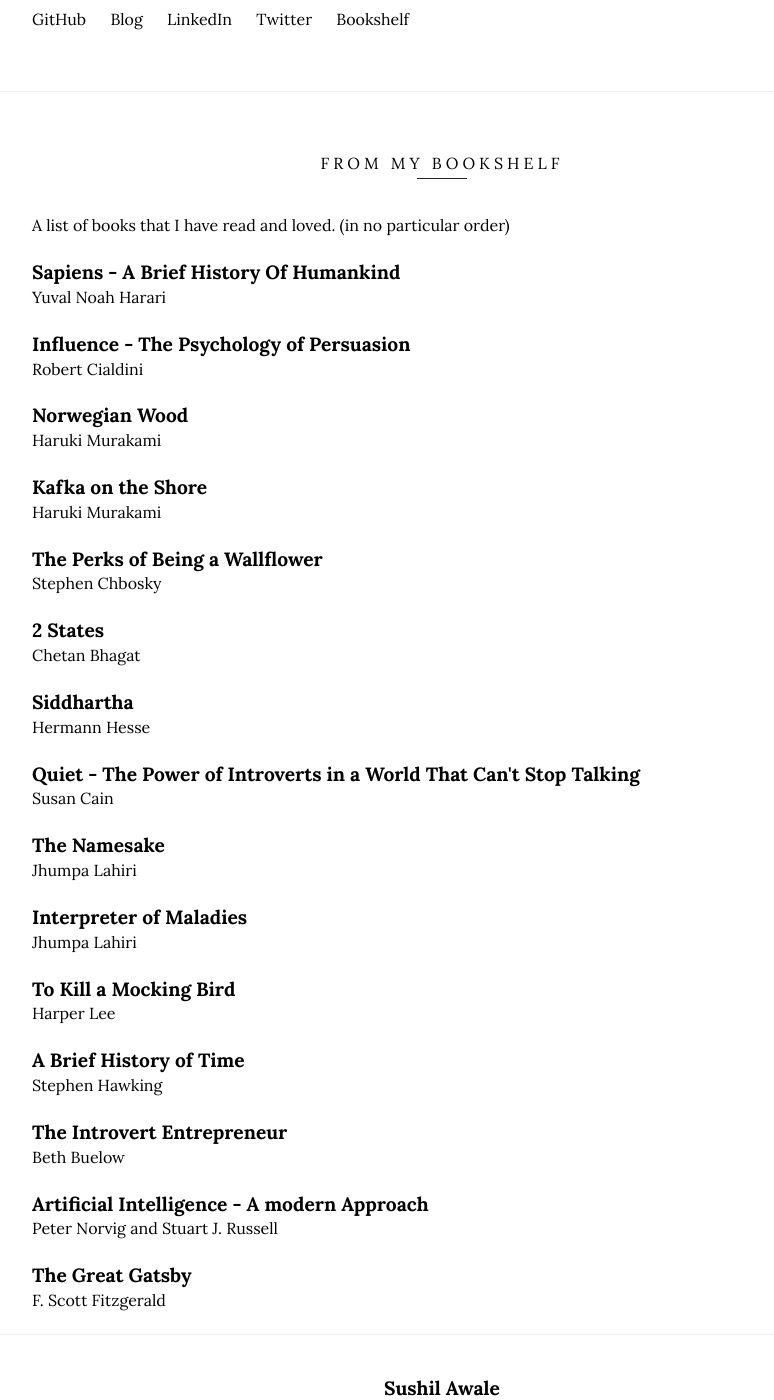
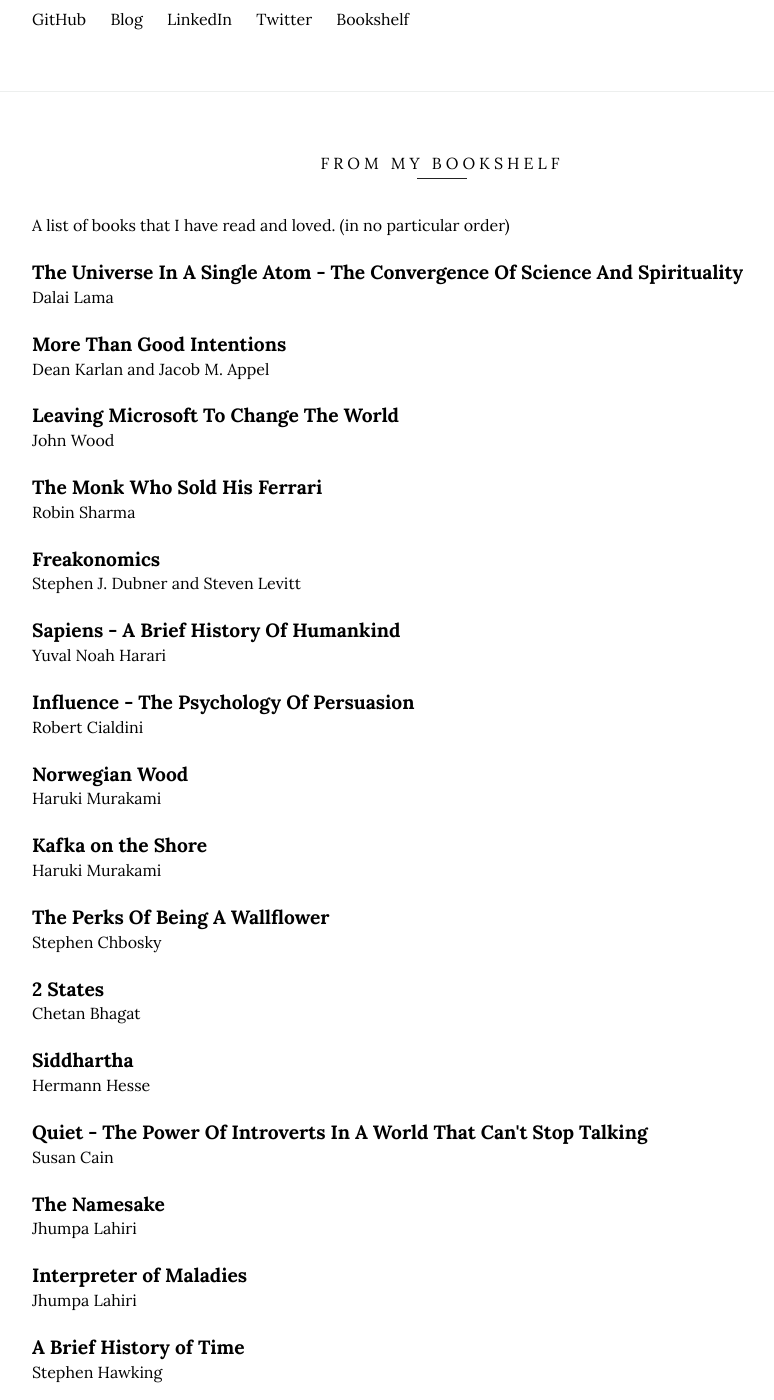
Before and after one commit to awalesushil/awalesushil.github.io, a Jekyll site: the page built from books.html, in a window 1280 px wide and 1400 px high, scrolled down 371 px. Shown: the whole window, without its empty margins (198-972 px from the left). Built offline with Jekyll 4.4.1, drawn with Linux system fonts in a browser that asks for light colours; some of the changed text lies outside the part shown.

Commit message:
Updated book list

```diff
--- a/_data/books.yml
+++ b/_data/books.yml
@@ -1,30 +1,42 @@
+- title: The Universe In A Single Atom - The Convergence Of Science And Spirituality
+  author: Dalai Lama
+- title: More Than Good Intentions
+  author: Dean Karlan and Jacob M. Appel
+- title: Leaving Microsoft To Change The World
+  author: John Wood
+- title: The Monk Who Sold His Ferrari
+  author: Robin Sharma
+- title: Freakonomics
+  author: Stephen J. Dubner and Steven Levitt
 - title: Sapiens - A Brief History Of Humankind
   author: Yuval Noah Harari
-- title: Influence - The Psychology of Persuasion
+- title: Influence - The Psychology Of Persuasion
   author: Robert Cialdini
 - title: Norwegian Wood
   author: Haruki Murakami
 - title: Kafka on the Shore
   author: Haruki Murakami
-- title: The Perks of Being a Wallflower
+- title: The Perks Of Being A Wallflower
   author: Stephen Chbosky
 - title: 2 States
   author: Chetan Bhagat
 - title: Siddhartha
   author: Hermann Hesse
-- title: Quiet - The Power of Introverts in a World That Can't Stop Talking
+- title: Quiet - The Power Of Introverts In A World That Can't Stop Talking
   author: Susan Cain
 - title: The Namesake
   author: Jhumpa Lahiri
 - title: Interpreter of Maladies
   author: Jhumpa Lahiri
-- title: To Kill a Mocking Bird
-  author: Harper Lee
 - title: A Brief History of Time
   author: Stephen Hawking
+- title: The Grand Design
+  author: Leonard Mlodinow and Stephen Hawking
 - title: The Introvert Entrepreneur
   author: Beth Buelow
-- title: Artificial Intelligence - A modern Approach
+- title: Artificial Intelligence - A Modern Approach
   author: Peter Norvig and Stuart J. Russell
 - title: The Great Gatsby
   author: F. Scott Fitzgerald
+- title: To Kill A Mocking Bird
+  author: Harper Lee
```
